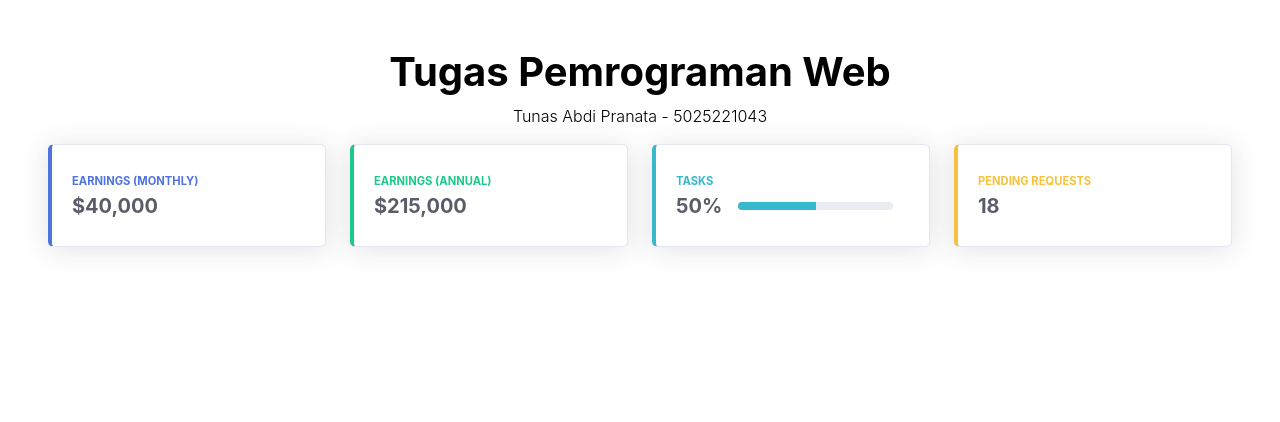
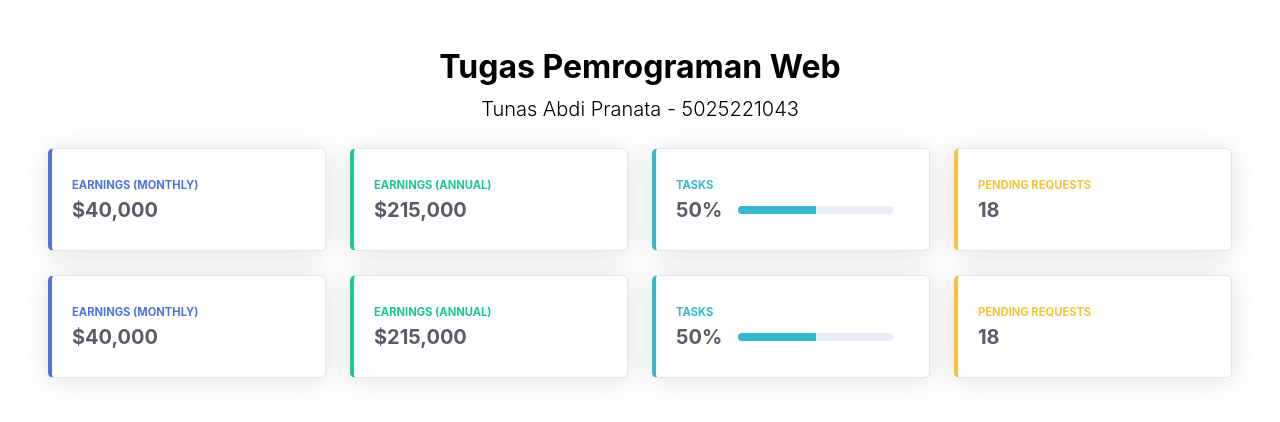
Before and after one commit to yaudahbanh/TugasKeduaPWEB, a plain HTML site: page index.html in a window 1280 px wide. Drawn offline with nearby package versions, Linux system fonts and the light colour scheme.

Commit message:
feat: grid kedua

```diff
--- a/index.html
+++ b/index.html
@@ -15,9 +15,9 @@
   <body>
 
     <div class="container-fluid p-5">
-        <div class="justify-content-center text-black">
-            <h1 class="fw-bold text-center">Tugas Pemrograman Web</h1>
-            <p class="fw-light text-center">Tunas Abdi Pranata - 5025221043</p>
+        <div class="justify-content-center text-black mb-4">
+            <h1 class="fw-bold text-center fs-2">Tugas Pemrograman Web</h1>
+            <p class="fw-light text-center fs-5">Tunas Abdi Pranata - 5025221043</p>
         </div>
         <!-- Row Pertama -->
       <div class="row">
@@ -101,7 +101,91 @@
                 </div>
             </div>
         </div>
+        </div>
 
+        <!-- Row Kedua -->
+        <div class="row">
+            <div class="col-xl-3 col-md-6 mb-4">
+                <div class="card border-left-primary shadow h-100 py-2">
+                  <div class="card-body">
+                    <div class="row no-gutters align-items-center">
+                      <div class="col mr-2">
+                        <div
+                          class="text-xs font-weight-bold text-primary text-uppercase mb-1"
+                        >
+                          Earnings (Monthly)
+                        </div>
+                        <div class="h5 mb-0 font-weight-bold text-gray-800">
+                          $40,000
+                        </div>
+                      </div>
+                    </div>
+                  </div>
+                </div>
+            </div>
+
+            <div class="col-xl-3 col-md-6 mb-4">
+                <div class="card border-left-success shadow h-100 py-2">
+                    <div class="card-body">
+                        <div class="row no-gutters align-items-center">
+                            <div class="col mr-2">
+                                <div class="text-xs font-weight-bold text-success text-uppercase mb-1">
+                                    Earnings (Annual)</div>
+                                <div class="h5 mb-0 font-weight-bold text-gray-800">$215,000</div>
+                            </div>
+                            <div class="col-auto">
+                                <i class="fas fa-dollar-sign fa-2x text-gray-300"></i>
+                            </div>
+                        </div>
+                    </div>
+                </div>
+            </div>
+
+            <div class="col-xl-3 col-md-6 mb-4">
+                <div class="card border-left-info shadow h-100 py-2">
+                    <div class="card-body">
+                        <div class="row no-gutters align-items-center">
+                            <div class="col mr-2">
+                                <div class="text-xs font-weight-bold text-info text-uppercase mb-1">Tasks
+                                </div>
+                                <div class="row no-gutters align-items-center">
+                                    <div class="col-auto">
+                                        <div class="h5 mb-0 mr-3 font-weight-bold text-gray-800">50%</div>
+                                    </div>
+                                    <div class="col">
+                                        <div class="progress progress-sm mr-2">
+                                            <div class="progress-bar bg-info" role="progressbar"
+                                                style="width: 50%" aria-valuenow="50" aria-valuemin="0"
+                                                aria-valuemax="100"></div>
+                                        </div>
+                                    </div>
+                                </div>
+                            </div>
+                            <div class="col-auto">
+                                <i class="fas fa-clipboard-list fa-2x text-gray-300"></i>
+                            </div>
+                        </div>
+                    </div>
+                </div>
+            </div>
+
+            <div class="col-xl-3 col-md-6 mb-4">
+                <div class="card border-left-warning shadow h-100 py-2">
+                    <div class="card-body">
+                        <div class="row no-gutters align-items-center">
+                            <div class="col mr-2">
+                                <div class="text-xs font-weight-bold text-warning text-uppercase mb-1">
+                                    Pending Requests</div>
+                                <div class="h5 mb-0 font-weight-bold text-gray-800">18</div>
+                            </div>
+                            <div class="col-auto">
+                                <i class="fas fa-comments fa-2x text-gray-300"></i>
+                            </div>
+                        </div>
+                    </div>
+                </div>
+            </div>
+        </div>
     </div>
     <script
       src="https://cdn.jsdelivr.net/npm/bootstrap@5.3.2/dist/js/bootstrap.bundle.min.js"
```
